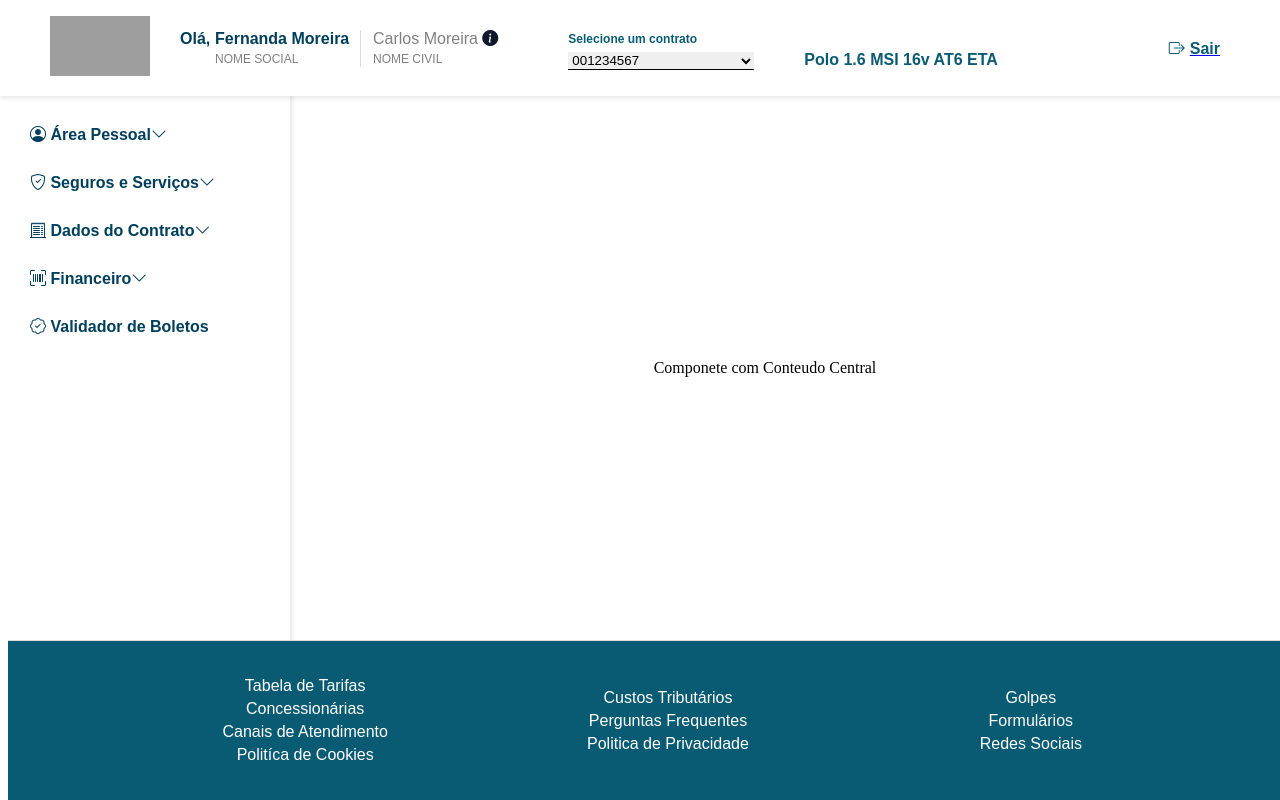
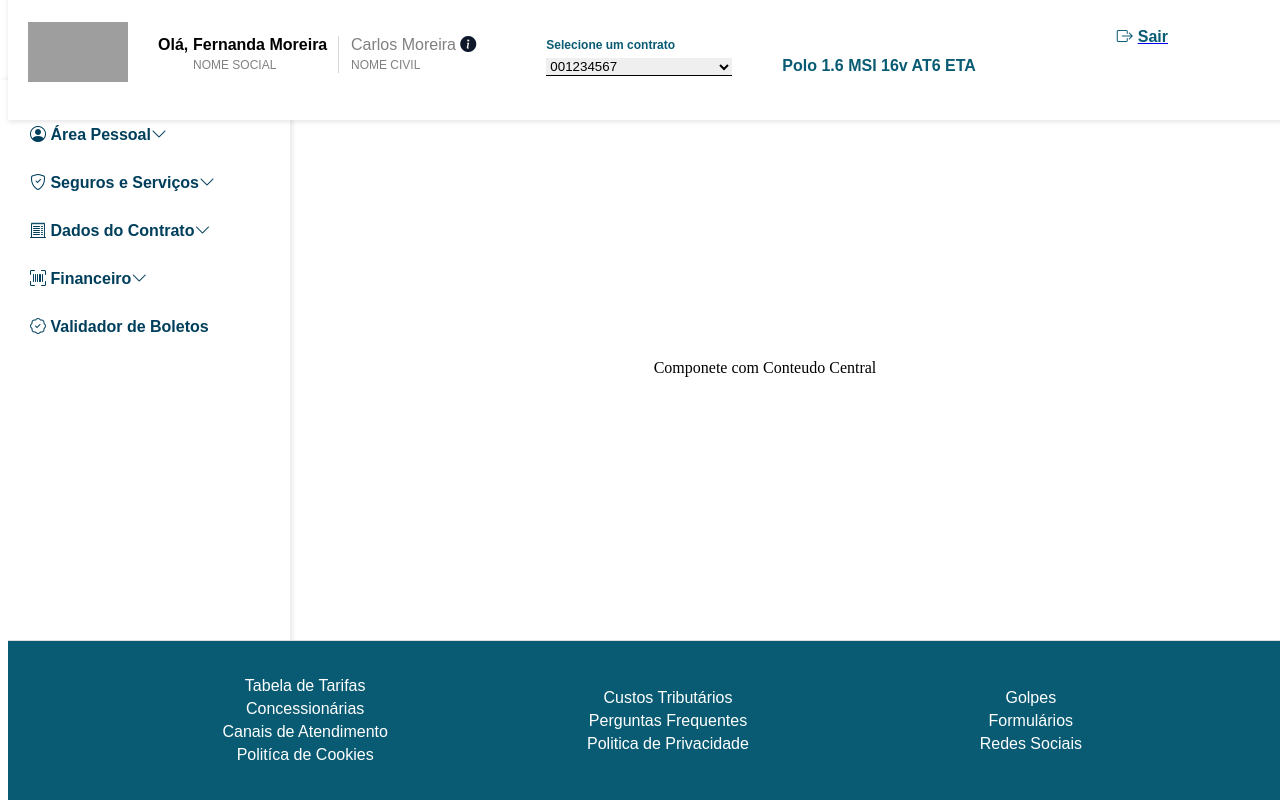
Before and after one commit to christiananjos/Projeto, an Angular app in the folder Poc-Volks/: page / in a window 1280 px wide. Built offline with nearby package versions, Linux system fonts and the light colour scheme; grey boxes are pictures that could not be loaded.

Commit message:
reposicionamento do header

```diff
--- a/Poc-Volks/src/app/app.component.html
+++ b/Poc-Volks/src/app/app.component.html
@@ -134,25 +134,25 @@
   @import url("https://cdn.jsdelivr.net/npm/bootstrap-icons@1.11.3/font/bootstrap-icons.min.css");
 
   .header {
+    width: 100%;
+    height: 92px;
+    padding-top: 16px;
+    padding-right: 50px;
+    padding-bottom: 16px;
+    padding-left: 50px;
     position: fixed;
-    top: 0;
-    width: 100%;
-    left: 0;
+    border: #D9D9D9;
     border-bottom: 1px;
     display: flex;
     align-items: center;
     padding: 20px;
     background-color: #ffffff;
-    color: #003f5c;
     font-family: Arial, sans-serif;
     box-shadow: 0 2px 5px rgba(0, 0, 0, 0.1);
     z-index: 1000;
     box-shadow: 0 2px 5px rgba(0, 0, 0, 0.1);
     z-index: 1000;
-    padding-top: 16px;
-    padding-right: 50px;
-    padding-bottom: 16px;
-    padding-left: 50px;
+
 
   }
 
```
